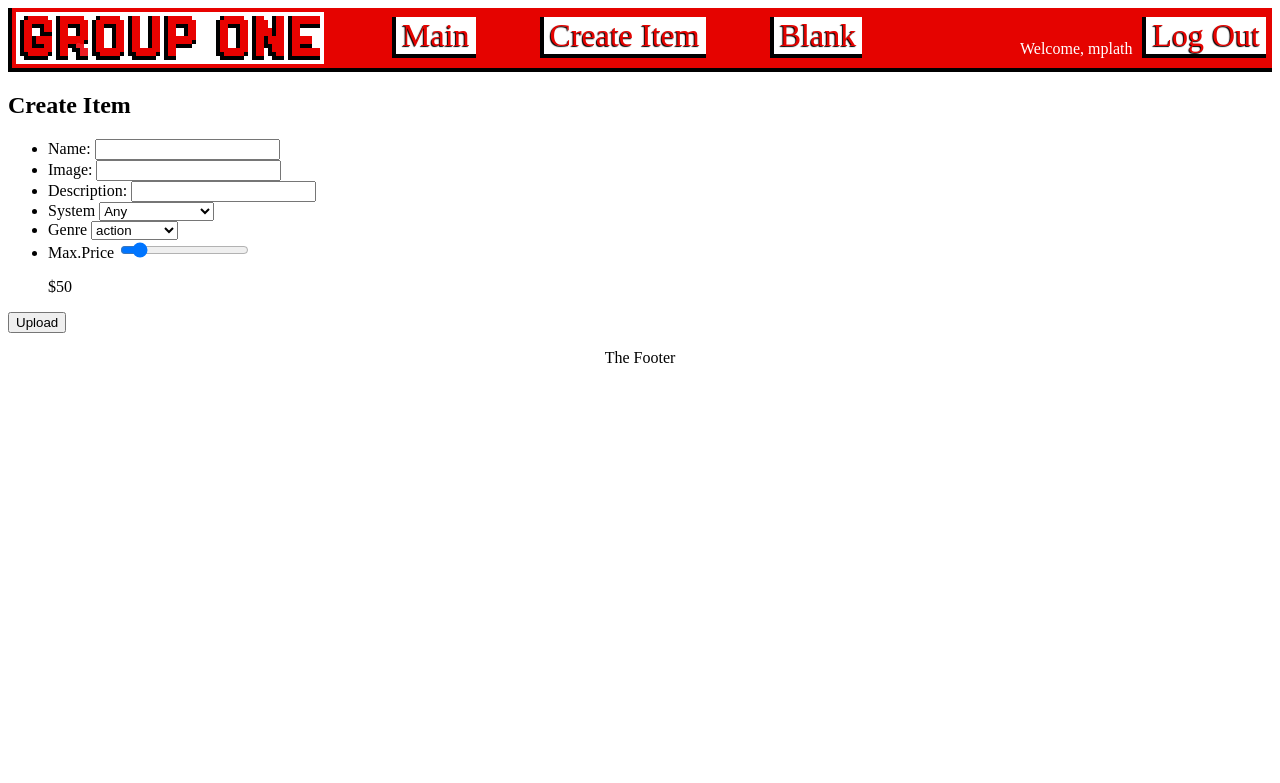
After one commit to Mplath1/CSC350-Project, a PHP site: page /create_item.php in a window 1280 px wide. The commit adds this page. Shown: the top 783 px of the page. Run offline with PHP 8.4, Linux system fonts and the light colour scheme; a user stored in the database is signed in; data comes from the database, SQL or seed files in the repository.

Commit message:
A rough but working page that allows new items to be created on it by the users

```diff
--- /dev/null
+++ b/create_item.php
@@ -0,0 +1,63 @@
+<?php
+require_once 'database_connection.php';
+
+if(!isset($items)){$items=NULL;}
+if(!isset($result_count)){$result_count=NULL;}
+
+$dbc  = connect_to_database();
+$query = " SELECT * from systems ORDER BY system_name";
+$systems = mysqli_query($dbc,$query);
+$query = " SELECT * from genres ORDER BY genre_name";
+$genres = mysqli_query($dbc,$query);
+
+mysqli_close($dbc);
+
+?>
+
+<html>
+<head>
+<title>Index</title>
+<link rel="stylesheet" type="text/css" href="index_style.css">
+<script src="scripts.js"></script>
+</head>
+<body>
+<?php include 'header.php';?>
+	<article>
+		<h1>Create Item</h1>
+		<div>
+			<form action="handle_create_item.php" method="get">
+			<div class="">
+				<ul>
+					<li>Name: <input type="text" id="itemname" name="itemname"></li>
+					<li>Image: <input type="text" id="itemimage" name="itemimage"></li>
+					<li>Description: <input type="text" id="itemdescription" name="itemdescription"></li>
+					<li><label for="systemselecter">System</label>
+					<select  name="systemselecter" id="systemselecter">
+						<?php foreach($systems as $systems):?>
+							<option value="<?= $systems['system_intials']?>"><?= $systems['system_name']?></option>
+						<?php endforeach;?>
+					</select>
+					</li>
+					<li><label for="genreselecter">Genre</label>
+					<select  name="genreselecter" id="genreselecter">
+						<?php foreach($genres as $genres):?>
+							<option value="<?= $genres['genre_name']?>"><?= $genres['genre_name']?></option>
+						<?php endforeach;?>
+					</select>
+					</li>
+					<li><label for="priceslider">Max.Price</label>
+					<input type="range" name="priceslider" id="priceslider" min="0" max="500" value="50">
+					<br><p>$<span id="currentprice"></span></p></li>
+					<script src="scripts.js"></script>
+				</ul>
+				<input type="submit" value="Upload">
+
+			</div>
+			</form>
+		</div>
+	</article>
+</body>
+<footer>
+	<?php include 'footer.php';?>
+</footer>
+</html>
--- a/header.php
+++ b/header.php
@@ -2,7 +2,7 @@
 echo "<div id=\"header\">";
 echo "<img id=\"logo\" src=\"img/Logo_GroupOne.png\"/>";
 echo "<a href=\"index.php\">Main</a>";
-echo "<a href=\"blank.php\">Blank</a>";
+echo "<a href=\"create_item.php\">Create Item</a>";
 echo "<a href=\"blank.php\">Blank</a>";
 include 'includeLogin.php';
 echo "</div>"
--- a/index.php
+++ b/index.php
@@ -34,6 +34,7 @@ mysqli_close($dbc);
 				<ul>
 					<li><label for="systemselecter">System</label>
 					<select  name="systemselecter" id="systemselecter">
+						<option value="any">Any</option>
 						<?php foreach($systems as $systems):?>
 							<option value="<?= $systems['system_intials']?>"><?= $systems['system_name']?></option>
 						<?php endforeach;?>
```
Also changed, not shown: handle_create_item.php (added, +32 -0 lines).
